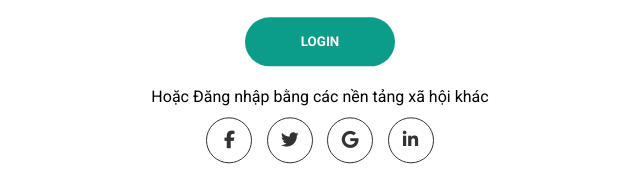
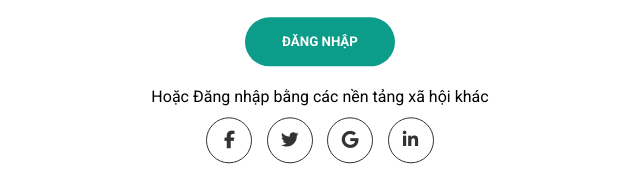
Before and after one commit to hamyclothingshop/website, a plain HTML site: page assets/formlogin.html in a window 1280 px wide. Shown: the part 416-603 px from the top of the page, 640-1280 px from the left. Drawn offline with Linux system fonts and the light colour scheme.

Commit message:
Add files via upload

```diff
--- a/assets/formlogin.html
+++ b/assets/formlogin.html
@@ -23,7 +23,7 @@
                         <i class="fas fa-lock"></i>
                         <input type="password" placeholder="Mật Khẩu" />
                     </div>
-                    <input type="submit" value="Login" class="btn solid" />
+                    <input type="submit" value="Đăng Nhập" class="btn solid" />
                     <p class="social-text">Hoặc Đăng nhập bằng các nền tảng xã hội khác</p>
                     <div class="social-media">
                         <a href="#" class="social-icon">
@@ -54,7 +54,7 @@
                         <i class="fas fa-lock"></i>
                         <input type="password" placeholder="Mật Khẩu" />
                     </div>
-                    <input type="submit" class="btn" value="Sign up" />
+                    <input type="submit" class="btn" value="Đăng Kí" />
                     <p class="social-text">Hoặc Đăng kí bằng các nền tảng xã hội khác</p>
                     <div class="social-media">
                         <a href="#" class="social-icon">
```
